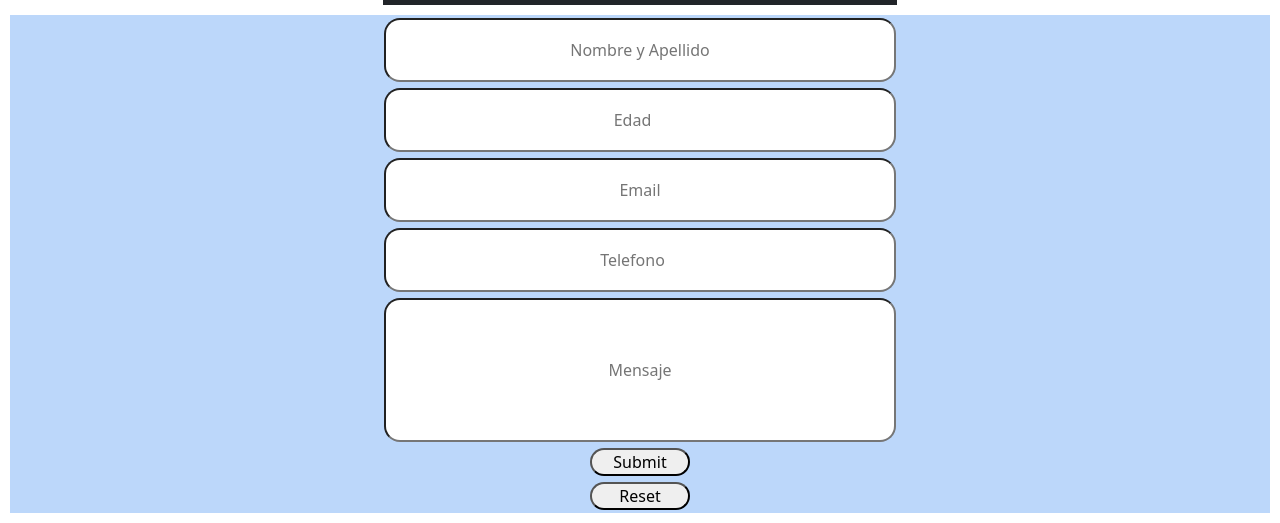
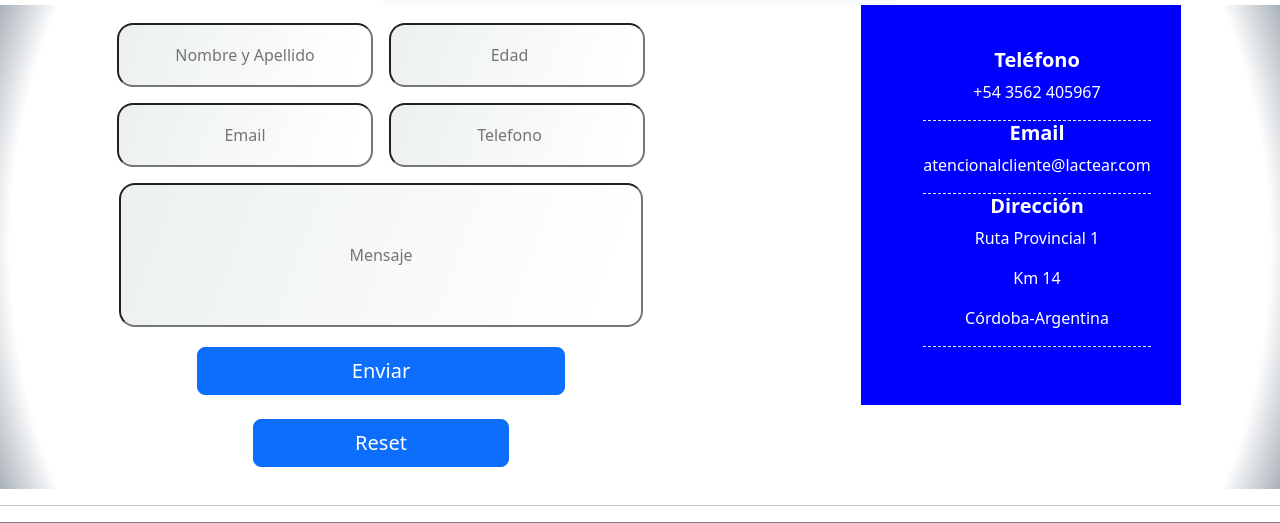
Before and after one commit to Marceloev1989/proyecto-final2, a plain HTML site: page pages/contacto.html in a window 1280 px wide. Shown: the part 249-772 px from the top of the page. Drawn offline with nearby package versions, Linux system fonts and the light colour scheme.

Commit message:
arme formularios pagina contacto

```diff
--- a/css/style.css
+++ b/css/style.css
@@ -165,31 +165,68 @@ header {
   display: flex;
   flex-direction: column;
   align-items: center;
-  margin: 10px;
-  background-color: rgba(42, 128, 240, 0.315); }
+  margin: 10px; }
 
 .recuadro {
   height: 8vh;
-  width: 40vw;
+  width: 20vw;
   border-radius: 1rem;
   text-align: center;
-  margin: 3px; }
+  margin: 8px;
+  background: #ecf0f1;
+  background: linear-gradient(110deg, #ecf0f1 0%, white 92%); }
 
 .mensaje {
   height: 18vh;
-  width: 40vw;
+  width: 41vw;
   text-align: center;
   border-radius: 1rem;
-  margin: 3px; }
+  margin: 8px;
+  background: #ecf0f1;
+  background: linear-gradient(110deg, #ecf0f1 0%, white 92%); }
 
 section {
   text-align: center;
   width: 100%; }
 
-.boton {
-  width: 100px;
-  margin: 3px;
-  border-radius: 1rem; }
+.boton1 {
+  margin: 12px;
+  width: 23rem; }
+
+.boton2 {
+  margin: 12px;
+  width: 16rem; }
+
+.contacto1 {
+  display: flex; }
+
+.contacto2 {
+  display: flex; }
+
+.formulariocontacto1 {
+  display: flex; }
+
+.formulariocontacto2 {
+  display: flex;
+  background-color: blue;
+  width: 25vw;
+  height: 50vh;
+  align-items: center;
+  justify-content: center;
+  color: white; }
+  .formulariocontacto2 h5 {
+    font-weight: 900; }
+
+.formulariocontacto2 ul li {
+  border-bottom: 1px dashed #ebebeb; }
+
+ul {
+  list-style: none; }
+
+.formulariogeneral {
+  display: flex;
+  justify-content: space-around;
+  background: radial-gradient(circle, white 92%, #a9b1b9 100%); }
 
 /* footer */
 footer {
--- a/pages/contacto.html
+++ b/pages/contacto.html
@@ -25,7 +25,7 @@
         <a href="../index.html">
             <img class="animate__animated animate__flip" src="../Images/logo.svg" alt="Logo Lactear">
         </a>
-        <nav class="navbar navbar-expand-lg navbar-dark bg-dark">
+        <nav class="navbar navbar-expand-lg bg-light">
             <div class="container-fluid">
                 <button class="navbar-toggler" type="button" data-bs-toggle="collapse" data-bs-target="#navbarNav"
                     aria-controls="navbarNav" aria-expanded="false" aria-label="Toggle navigation">
@@ -53,22 +53,47 @@
             </div>
         </nav>
     </header>
-    <section>
+    <section class="formulariogeneral">
+        <div class="formulariocontacto1">
             <form class="contacto" action="#" method="get">
+                <div class="contacto1">
                     <input class="recuadro" type="text" name="Nombre" placeholder="Nombre y Apellido">
 
                     <input class="recuadro" type="number" name="Edad" placeholder="Edad">
+                </div>
 
+                <div class="contacto2">
                     <input class="recuadro" type="email" name="Email" placeholder="Email">
 
+
                     <input class="recuadro" type="number" name="Telefono" placeholder="Telefono">
+                </div>
 
                 <input class="mensaje" type="text" name="Mensaje" placeholder="Mensaje">
 
-            <input class="boton" type="submit">
+                <input class="btn btn-primary btn-lg boton1" type="submit" value="Enviar">
 
-            <input class="boton" type="reset">
+                <input class="btn btn-primary btn-lg boton2" type="reset" value="Reset">
             </form>
+        </div>
+        <div class="formulariocontacto2">
+            <ul>
+                <li>
+                    <h5>Teléfono</h5>
+                    <p>+54 3562 405967</p>
+                </li>
+                <li>
+                    <h5>Email</h5>
+                    <p>atencionalcliente@lactear.com</p>
+                </li>
+                <li>
+                    <h5>Dirección</h5>
+                    <p>Ruta Provincial 1</p>
+                    <p>Km 14</p>
+                    <p>Córdoba-Argentina</p>
+                </li>
+            </ul>
+        </div>
     </section>
     <hr>
     <footer>
--- a/scss/secciones/_contacto.scss
+++ b/scss/secciones/_contacto.scss
@@ -1,33 +1,85 @@
 /* contacto */
-.contacto{
+.contacto {
     display: flex;
     flex-direction: column;
     align-items: center;
-    margin:  10px;
-    background-color: rgba(42, 128, 240, 0.315);
+    margin: 10px;
+
+
 
 }
 
-.recuadro{
-    height: 8vh ;
-    width: 40vw;
+.recuadro {
+    height: 8vh;
+    width: 20vw;
     border-radius: 1rem;
     text-align: center;
-    margin: 3px;
+    margin: 8px;
+
+    background: rgb(236, 240, 241);
+    background: linear-gradient(110deg, rgba(236, 240, 241, 1) 0%, rgba(255, 255, 255, 1) 92%);
 }
-.mensaje{
+
+.mensaje {
     height: 18vh;
-    width: 40vw;
+    width: 41vw;
     text-align: center;
     border-radius: 1rem;
-    margin: 3px;
+    margin: 8px;
+
+    background: rgb(236, 240, 241);
+    background: linear-gradient(110deg, rgba(236, 240, 241, 1) 0%, rgba(255, 255, 255, 1) 92%);
 }
+
 section {
     text-align: center;
     width: 100%;
 }
-.boton{
-    width: 100px;
-    margin: 3px;
-    border-radius: 1rem;
+
+.boton1 {
+    margin: 12px;
+    width: 23rem;
 }
+
+.boton2 {
+    margin: 12px;
+    width: 16rem;
+}
+
+.contacto1 {
+    display: flex;
+}
+
+.contacto2 {
+    display: flex;
+}
+
+.formulariocontacto1 {
+    display: flex;
+}
+
+
+.formulariocontacto2 {
+    display: flex;
+    background-color: blue;
+    width: 25vw;
+    height: 50vh;
+    align-items: center;
+    justify-content: center;
+    color: white;
+    h5{
+        font-weight: 900;
+    }
+}
+.formulariocontacto2 ul li{
+    border-bottom: 1px dashed #ebebeb;
+}
+ul {
+    list-style: none;
+}
+
+.formulariogeneral {
+    display: flex;
+    justify-content: space-around;
+    background: radial-gradient(circle, rgba(255, 255, 255, 1) 92%, rgba(169, 177, 185, 1) 100%);
+}
```
Lines whose indentation alone changed are shown as unchanged.
